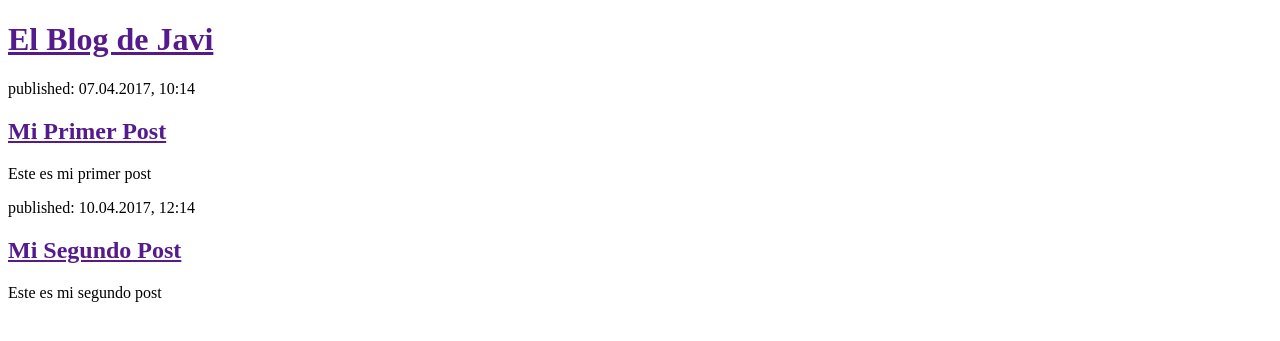
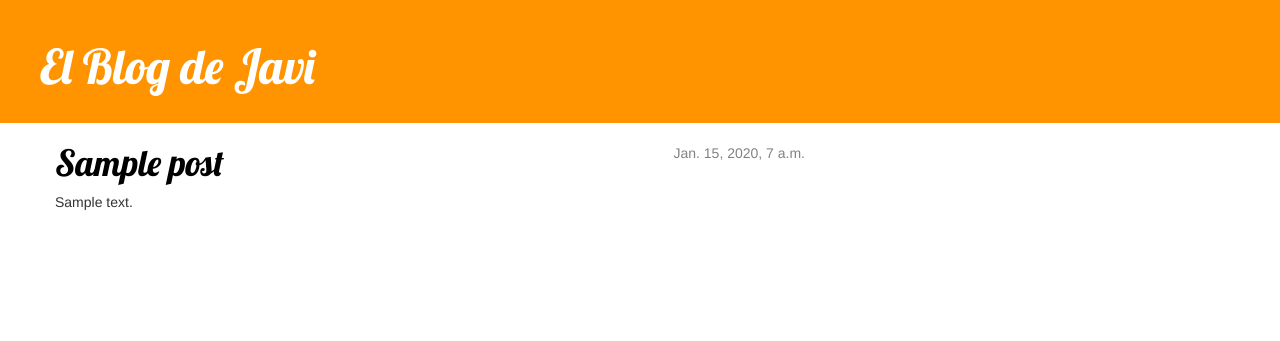
Before and after one commit to javiquiles/blog-django, a Django app: page / in a window 1280 px wide. Shown: the top 341 px of the page. Run offline with Django 3.2, Linux system fonts and the light colour scheme; tables that the repository leaves empty hold one stand-in row (values such as "Sample post"); some libraries are stand-ins or nearby versions.

Commit message:
modificamos templates, css, y ficheros estaticos

```diff
--- /dev/null
+++ b/blog/static/css/blog.css
@@ -0,0 +1,52 @@
+h1 a {
+    color: #FCA205;
+    font-family: 'Lobster';
+}
+
+.header {
+    background-color: #ff9400;
+    margin-top: 0;
+    padding: 20px 20px 20px 40px;
+}
+
+.header h1, .header h1 a, .header h1 a:visited, .header h1 a:active {
+    color: #ffffff;
+    font-size: 36pt;
+    text-decoration: none;
+}
+
+.content {
+    margin-left: 40px;
+}
+
+h1, h2, h3, h4 {
+    font-family: 'Lobster', cursive;
+}
+
+.date {
+    float: right;
+    color: #828282;
+}
+
+.save {
+    float: right;
+}
+
+.post-form textarea, .post-form input {
+    width: 100%;
+}
+
+.top-menu, .top-menu:hover, .top-menu:visited {
+    color: #ffffff;
+    float: right;
+    font-size: 26pt;
+    margin-right: 20px;
+}
+
+.post {
+    margin-bottom: 70px;
+}
+
+.post h1 a, .post h1 a:visited {
+    color: #000000;
+}
--- a/blog/templates/blog/post_list.html
+++ b/blog/templates/blog/post_list.html
@@ -1,23 +1,33 @@
+{% load staticfiles %}
+
 <!DOCTYPE html>
 <html>
     <head>
         <title>JaviBlog</title>
+        <link rel="stylesheet" href="//maxcdn.bootstrapcdn.com/bootstrap/3.2.0/css/bootstrap.min.css">
+        <link rel="stylesheet" href="//maxcdn.bootstrapcdn.com/bootstrap/3.2.0/css/bootstrap-theme.min.css">
+        <link href="https://fonts.googleapis.com/css?family=Lobster&subset=latin,latin-ext" rel="stylesheet" type="text/css">
+        <link rel="stylesheet" href="{% static 'css/blog.css' %}">
     </head>
     <body>
-        <div>
+        <div class="header">
             <h1><a href="">El Blog de Javi</a></h1>
         </div>
 
-        <div>
-            <p>published: 07.04.2017, 10:14</p>
-            <h2><a href="">Mi Primer Post</a></h2>
-            <p>Este es mi primer post</p>
-        </div>
-
-        <div>
-            <p>published: 10.04.2017, 12:14</p>
-            <h2><a href="">Mi Segundo Post</a></h2>
-            <p>Este es mi segundo post</p>
+        <div class="content container">
+            <div class="row">
+                <div class="col-md-8">
+                    {% for post in posts %}
+                        <div class="post">
+                            <div class="date">
+                                {{ post.published_date }}
+                            </div>
+                            <h1><a href="">{{ post.title }}</a></h1>
+                            <p>{{ post.text|linebreaksbr }}</p>
+                        </div>
+                    {% endfor %}
+                </div>
+            </div>
         </div>
     </body>
 </html>
--- a/blog/views.py
+++ b/blog/views.py
@@ -1,4 +1,7 @@
 from django.shortcuts import render
+from django.utils import timezone
+from .models import Post
 
 def post_list(request):
-    return render(request, 'blog/post_list.html', {})
+    posts = Post.objects.all()
+    return render(request, 'blog/post_list.html', {'posts': posts})
```
